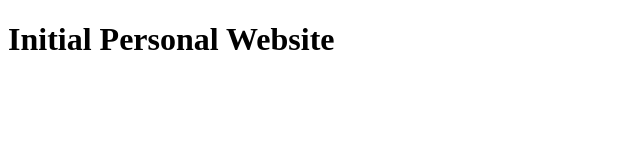
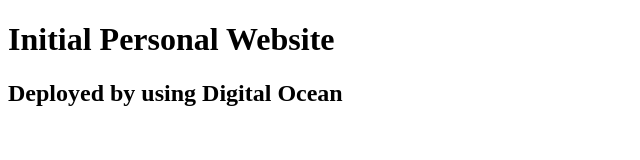
Before and after one commit to designer-elif-ayla/designer-elif-ayla.github.io, a plain HTML site: page index.html in a window 1280 px wide. Shown: the whole page, without its empty margins (0-640 px from the left). Drawn offline with Linux system fonts and the light colour scheme.

Commit message:
Digital ocean connection added

```diff
--- a/index.html
+++ b/index.html
@@ -6,5 +6,6 @@
   </head>
   <body>
     <h1>Initial Personal Website</h1>
+    <h2>Deployed by using Digital Ocean</h2>
   </body>
 </html>
```
